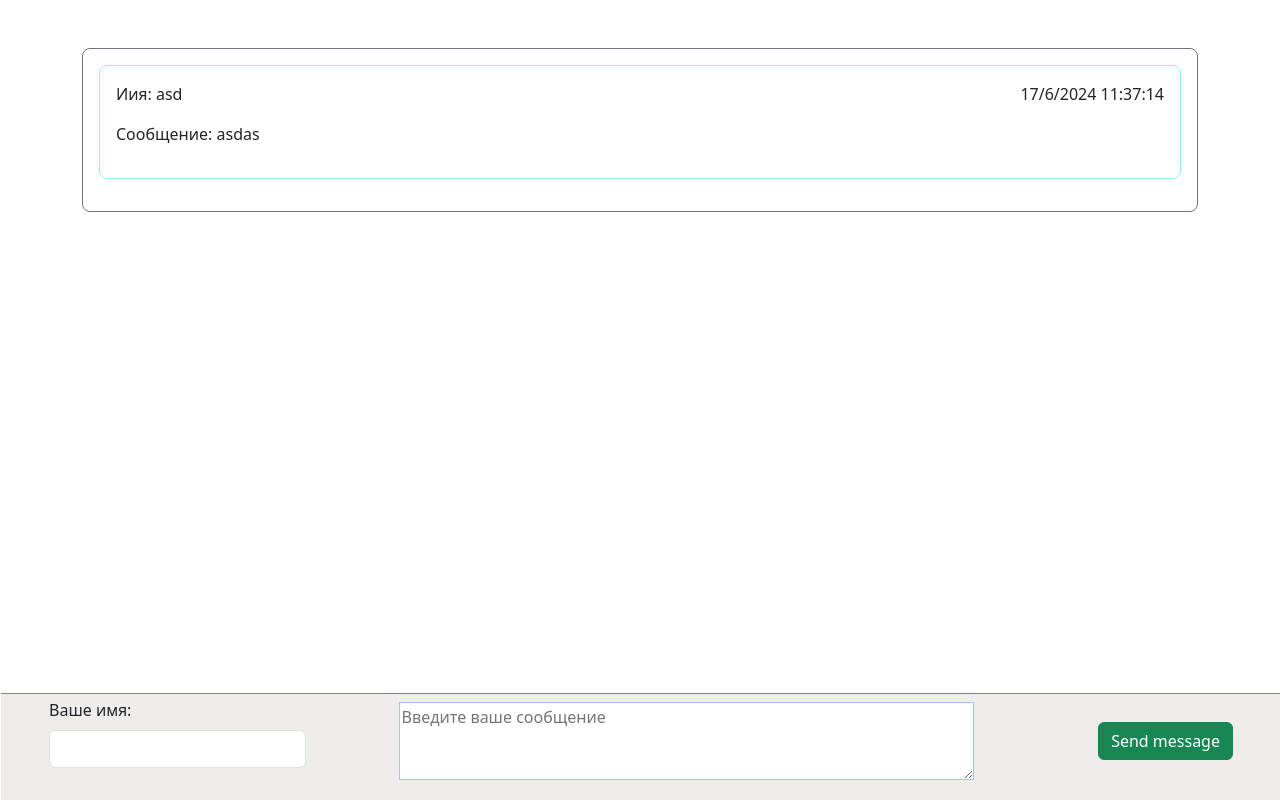
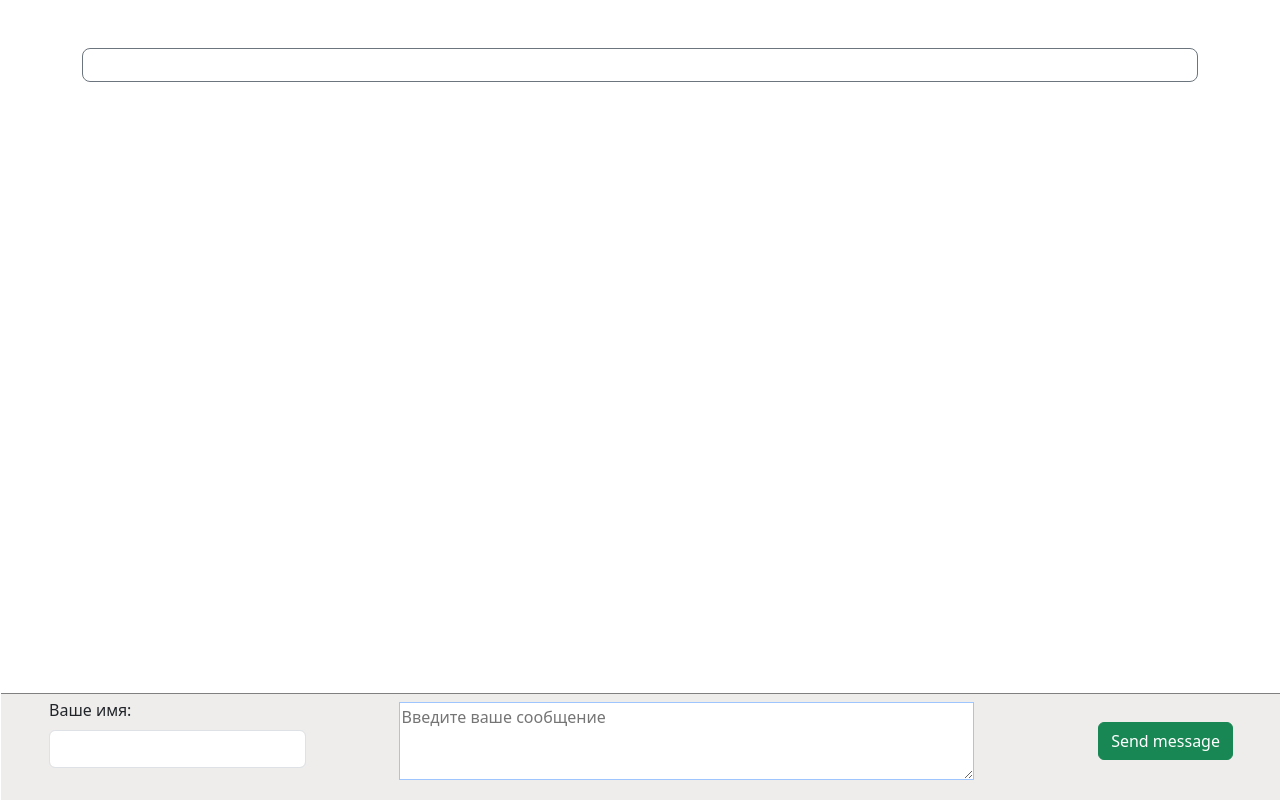
Before and after one commit to MrDenis2024/homework60, a React (Vite) app: page / in a window 1280 px wide. Built offline with nearby package versions, Linux system fonts and the light colour scheme.

Commit message:
Создан компонент MessageList отрисовывающий все сообщения содержащиеся в массиве

```diff
--- /dev/null
+++ b/src/components/Message/MessageList.tsx
@@ -0,0 +1,19 @@
+import React from 'react';
+import Message from './Message';
+import {MessageInterface} from '../../types';
+
+interface Props {
+  messages: MessageInterface[];
+}
+
+const MessageList: React.FC<Props> = ({messages}) => {
+  return (
+    <div className='field border border-secondary p-3 mt-5 field rounded-3'>
+      {messages.map((message) => (
+        <Message key={message.id} message={message} />
+      ))}
+    </div>
+  );
+};
+
+export default MessageList;
--- a/src/containers/Chat/Chat.tsx
+++ b/src/containers/Chat/Chat.tsx
@@ -1,12 +1,10 @@
 import React, {ChangeEvent, useState} from 'react';
 import MessageForm from '../../components/MessageForm/MessageForm';
 import {MessageInterface} from '../../types';
-import Message from '../../components/Message/Message';
+import MessageList from '../../components/Message/MessageList';
 
 const Chat = () => {
-  const [messages, setMessages] = useState<MessageInterface[]>([
-    {id: '1', message: 'asdas', author: 'asd', datetime: '2024-06-17T11:37:14.222Z'}
-  ]);
+  const [messages, setMessages] = useState<MessageInterface[]>([]);
   const [name, setName] = useState('');
   const [message, setMessage] = useState('');
 
@@ -36,11 +34,7 @@ const Chat = () => {
 
   return (
     <div className='container'>
-      <div className='field border border-secondary p-3 mt-5 field rounded-3'>
-        {messages.map((message) => (
-          <Message key={message.id} message={message} />
-        ))}
-      </div>
+      <MessageList messages={messages}/>
       <MessageForm name={name} onChangeName={changeName} onChangeMessage={changeMessage} message={message} onNewMessage={(event) => sendMessage(event)}/>
     </div>
   );
```
